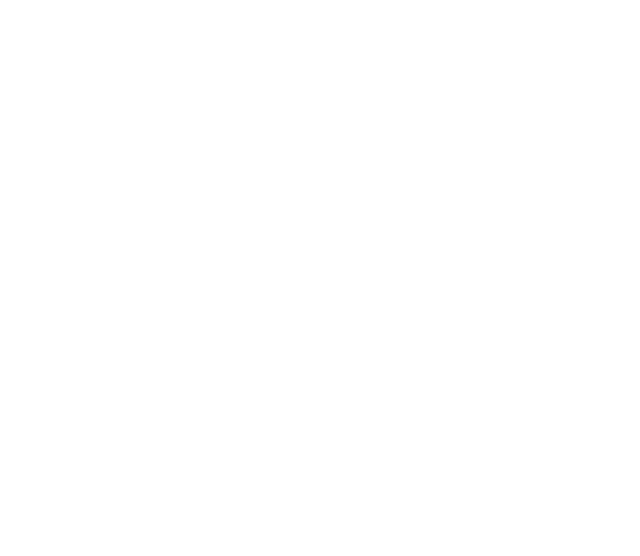
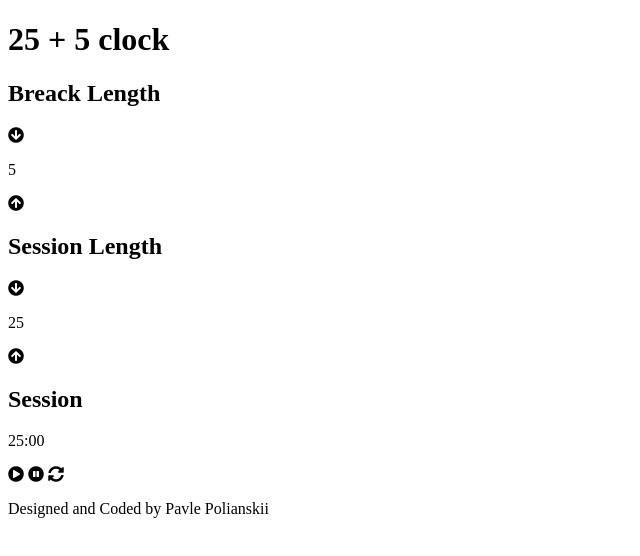
Before and after one commit to Polianskii/25_and_5_clock, a plain HTML site: page index.html in a window 1280 px wide. Shown: the whole page, without its empty margins (0-640 px from the left). Drawn offline with nearby package versions, Linux system fonts and the light colour scheme.

Commit message:
Maket created

```diff
--- a/index.html
+++ b/index.html
@@ -25,6 +25,40 @@
   <script src="./scripts/react_script.js" type="text/babel"></script>
 </head>
 <body>
+  <!-- <div id="app"></div> -->
 
+  <!-- maket -->
+
+  <div class="clock">
+    <h1 class="header">25 + 5 clock</h1>
+    <div class="break">
+      <h2 id="break-label">Breack Length</h2>
+      <div class="setting">
+        <i class="fas fa-arrow-circle-down"></i>
+        <p>5</p>
+        <i class="fas fa-arrow-circle-up"></i>
+      </div>
+    </div>
+    <div class="session">
+      <h2 id="session-label">Session Length</h2>
+      <div class="setting">
+        <i class="fas fa-arrow-circle-down"></i>
+        <p>25</p>
+        <i class="fas fa-arrow-circle-up"></i>
+      </div>
+    </div>
+    <div class="display">
+      <h2>Session</h2>
+      <p>25:00</p>
+    </div>
+    <div class="control">
+      <i class="fas fa-play-circle"></i>
+      <i class="fas fa-pause-circle"></i>
+      <i class="fas fa-sync-alt"></i>
+    </div>
+    <div class="footer">
+      <p>Designed and Coded by Pavle Polianskii</p>
+    </div>
+  </div>
 </body>
 </html>
```
